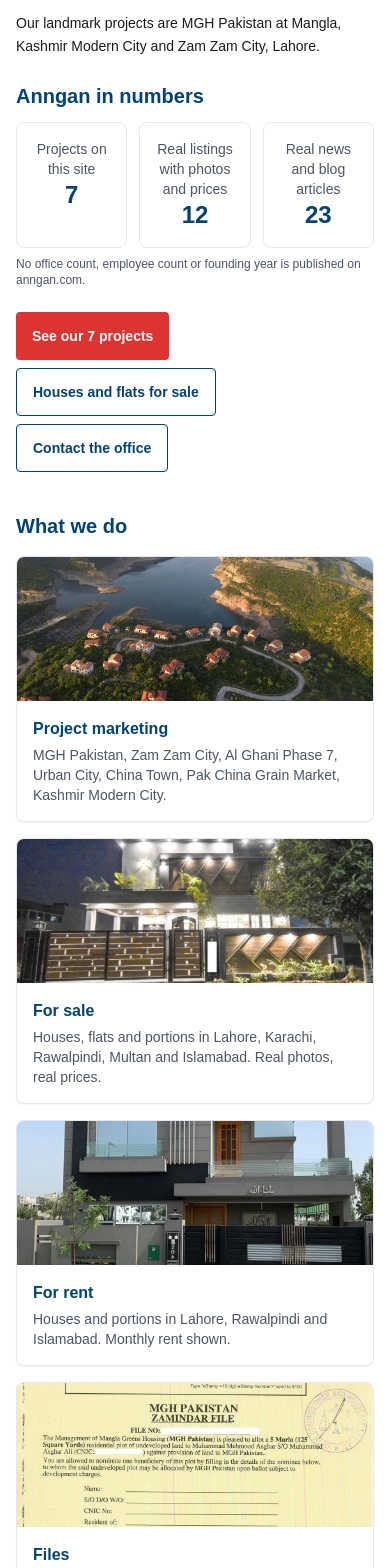
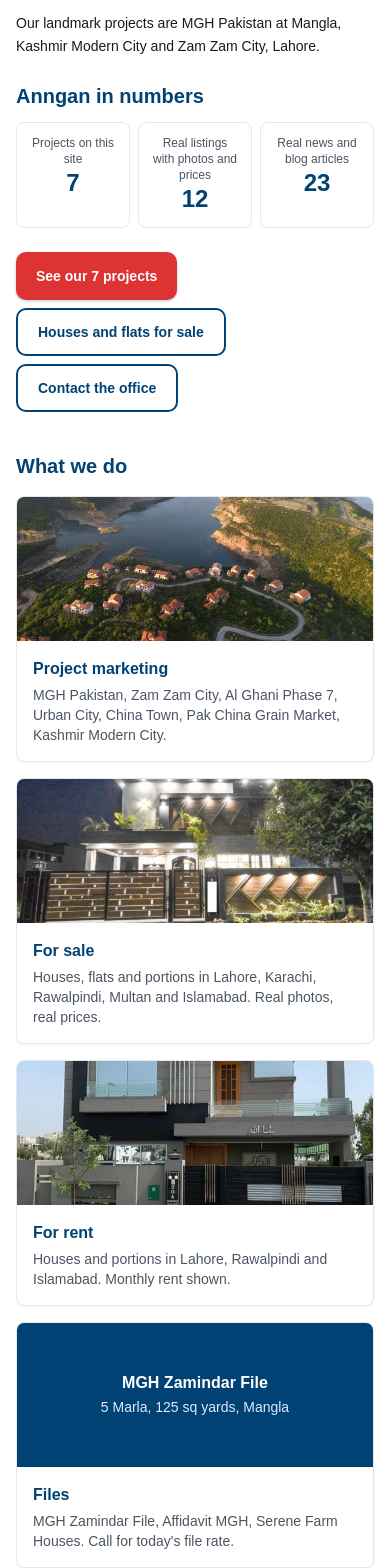
Before and after one commit to rehmantechx/angan.com, a Next.js app in the folder anggan-app/: page /about in a window 390 px wide. Shown: the part 1000-2568 px from the top of the page. Built offline with nearby package versions, Linux system fonts and the light colour scheme.

Commit message:
About: drop dev-note line and app FAQ, Files card navy block not a document scan, premium buttons

```diff
--- a/anggan-app/app/about/page.tsx
+++ b/anggan-app/app/about/page.tsx
@@ -5,7 +5,9 @@ const WORK = [
   { title: "Project marketing", img: "mgh-lake-aerial.jpg", alt: "Mangla Lake, MGH Pakistan", note: "MGH Pakistan, Zam Zam City, Al Ghani Phase 7, Urban City, China Town, Pak China Grain Market, Kashmir Modern City." },
   { title: "For sale", img: "lst-dha-stunning.jpg", alt: "House in DHA Lahore", note: "Houses, flats and portions in Lahore, Karachi, Rawalpindi, Multan and Islamabad. Real photos, real prices." },
   { title: "For rent", img: "lst-orchard-rent.jpg", alt: "House for rent in Bahria Orchard, Lahore", note: "Houses and portions in Lahore, Rawalpindi and Islamabad. Monthly rent shown." },
-  { title: "Files", img: "mgh-zamindar-file.jpg", alt: "MGH Zamindar File", note: "MGH Zamindar File, Affidavit MGH, Serene Farm Houses. Call for today's file rate." },
+  // Files have no real site photo, only the paper file itself, so this
+  // card is a plain navy block, not a cropped scan of a document.
+  { title: "Files", img: "", alt: "", note: "MGH Zamindar File, Affidavit MGH, Serene Farm Houses. Call for today's file rate." },
 ];
 
 const FAQ = [
@@ -13,7 +15,6 @@ const FAQ = [
   { q: "Where is the Anngan office?", a: "57-S, 2nd Floor, Imperial Homes, Paragon City, Lahore. Phone +92 304 1111 698, email info@anngan.com." },
   { q: "Which cities does Anngan cover?", a: "Karachi, Islamabad, Lahore and Peshawar, plus projects at Mangla, Multan and Kashmir." },
   { q: "How do I create a listing?", a: "Use Create a Listing on this site, or call +92 304 1111 698 with the details and photos." },
-  { q: "Is there an Anngan app?", a: "Coming Soon on anngan.com. No app to download yet. Call or WhatsApp +92 304 1111 698." },
 ];
 
 export default function AboutPage() {
@@ -65,32 +66,29 @@ export default function AboutPage() {
           </p>
 
           <h2 className="text-xl font-bold text-navy mt-6">Anngan in numbers</h2>
-          <dl className="mt-3 grid grid-cols-3 gap-3 text-center">
-            <div className="border border-gray-200 rounded-lg p-4 bg-white">
-              <dt className="text-sm text-gray-600">Projects on this site</dt>
+          <dl className="mt-3 grid grid-cols-3 gap-2 sm:gap-3 text-center">
+            <div className="border border-gray-200 rounded-lg p-3 sm:p-4 bg-white">
+              <dt className="text-xs sm:text-sm text-gray-600">Projects on this site</dt>
               <dd className="text-2xl font-bold text-navy">7</dd>
             </div>
-            <div className="border border-gray-200 rounded-lg p-4 bg-white">
-              <dt className="text-sm text-gray-600">Real listings with photos and prices</dt>
+            <div className="border border-gray-200 rounded-lg p-3 sm:p-4 bg-white">
+              <dt className="text-xs sm:text-sm text-gray-600">Real listings with photos and prices</dt>
               <dd className="text-2xl font-bold text-navy">12</dd>
             </div>
-            <div className="border border-gray-200 rounded-lg p-4 bg-white">
-              <dt className="text-sm text-gray-600">Real news and blog articles</dt>
+            <div className="border border-gray-200 rounded-lg p-3 sm:p-4 bg-white">
+              <dt className="text-xs sm:text-sm text-gray-600">Real news and blog articles</dt>
               <dd className="text-2xl font-bold text-navy">23</dd>
             </div>
           </dl>
-          <p className="text-xs text-gray-600 mt-2">
-            No office count, employee count or founding year is published on anngan.com.
-          </p>
 
           <div className="mt-6 flex gap-2 flex-wrap">
-            <Link href="/projects" className="bg-anngan text-white px-4 py-2.5 rounded min-h-[48px] inline-flex items-center font-semibold text-sm">
+            <Link href="/projects" className="btn btn-red text-sm">
               See our 7 projects
             </Link>
-            <Link href="/properties" className="border border-navy text-navy px-4 py-2.5 rounded min-h-[48px] inline-flex items-center font-semibold text-sm">
+            <Link href="/properties" className="btn btn-outline-navy text-sm">
               Houses and flats for sale
             </Link>
-            <Link href="/contact" className="border border-navy text-navy px-4 py-2.5 rounded min-h-[48px] inline-flex items-center font-semibold text-sm">
+            <Link href="/contact" className="btn btn-outline-navy text-sm">
               Contact the office
             </Link>
           </div>
@@ -101,7 +99,13 @@ export default function AboutPage() {
       <div className="grid gap-4 mt-4 sm:grid-cols-2">
         {WORK.map((w) => (
           <article key={w.title} className="card border border-gray-200 rounded-lg overflow-hidden bg-white shadow-sm flex flex-col h-full">
-            <Image src={`/img/${w.img}`} alt={w.alt} width={1200} height={675} className="w-full h-36 object-cover" loading="lazy" sizes="(max-width: 640px) 100vw, 50vw" />
+            {w.img ? (
+              <Image src={`/img/${w.img}`} alt={w.alt} width={1200} height={675} className="w-full h-36 object-cover" loading="lazy" sizes="(max-width: 640px) 100vw, 50vw" />
+            ) : (
+              <div className="w-full h-36 bg-navy flex items-center justify-center px-4">
+                <p className="text-white font-bold text-center">MGH Zamindar File<br /><span className="text-sm font-normal text-blue-100">5 Marla, 125 sq yards, Mangla</span></p>
+              </div>
+            )}
             <div className="p-4">
               <h3 className="font-bold text-navy">{w.title}</h3>
               <p className="text-sm text-gray-600 mt-1">{w.note}</p>
```
